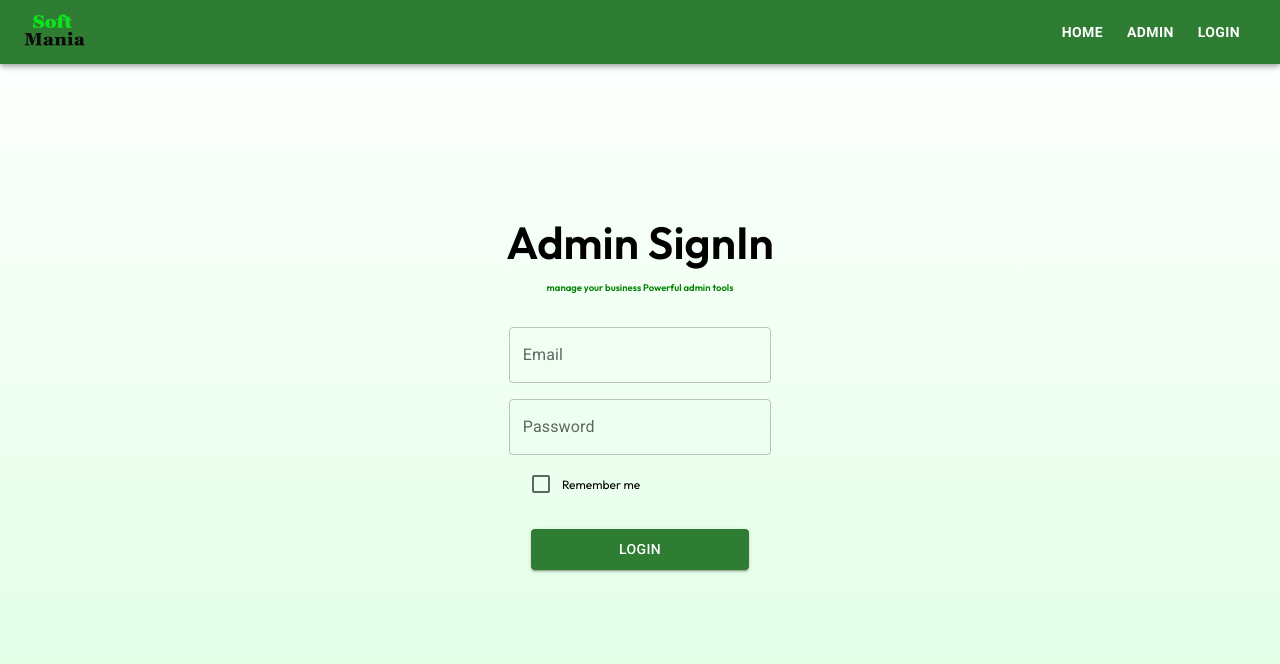
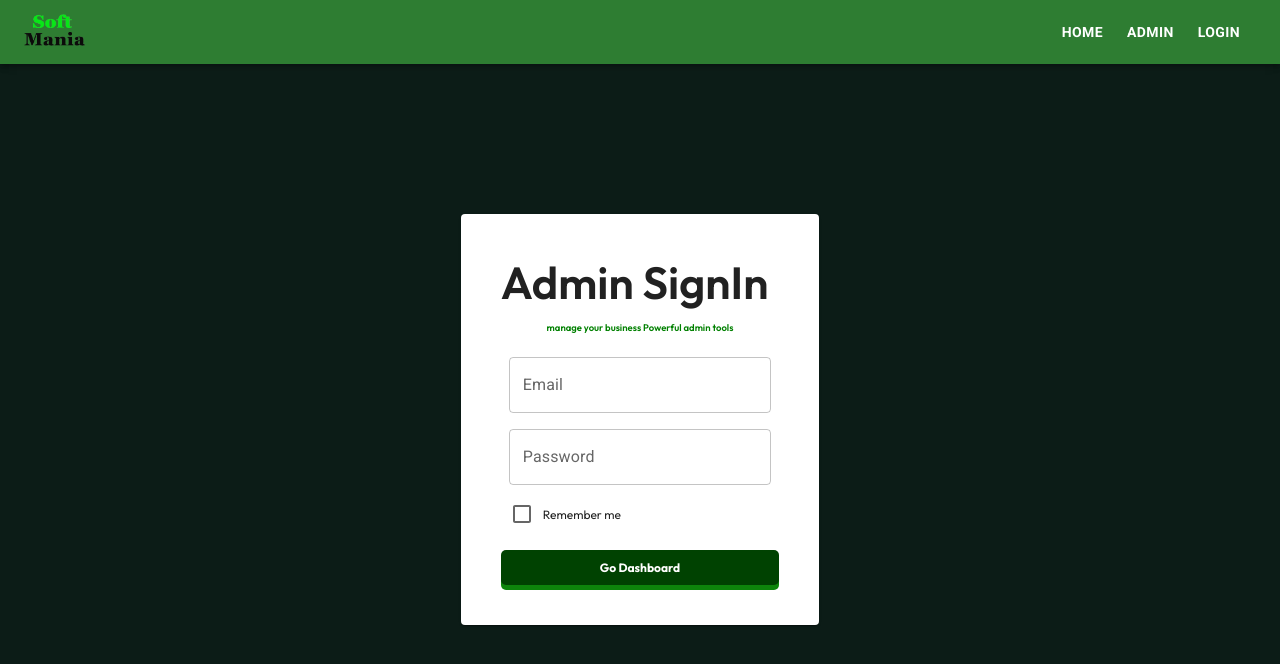
Before and after one commit to Kaliyappan1/Timesheet-Application-to-softmania, a React (Vite) app: page /admin in a window 1280 px wide. Shown: the top 664 px of the page. Built offline with nearby package versions, Linux system fonts and the light colour scheme.

Commit message:
admin page and button change and card added then bachgorund added in website

```diff
--- a/package.json
+++ b/package.json
@@ -24,7 +24,9 @@
     "react-dom": "^18.3.1",
     "react-pro-sidebar": "^1.1.0",
     "react-router-dom": "^6.24.0",
-    "router": "^1.3.8"
+    "react-tsparticles": "^2.12.2",
+    "router": "^1.3.8",
+    "tsparticles": "^3.5.0"
   },
   "devDependencies": {
     "@types/react": "^18.3.3",
--- a/src/Admin.jsx
+++ b/src/Admin.jsx
@@ -1,13 +1,15 @@
 import React from 'react'
 import "./assets/styles/Admin.css"
 import { Link } from 'react-router-dom'
-import { Box, Button, Checkbox, TextField } from '@mui/material'
+import { Box, Button, Card, Checkbox, TextField } from '@mui/material'
 
 function Admin() {
   return (
     <div className='admin'>
 
-        <h2 className="admin-headline">Admin SignIn</h2>
+    <Card sx={{p: 5}}>
+    <div className="admin-login-container">
+       <h2 className="admin-headline">Admin SignIn</h2>
         <h6 className="admin-subline ">manage your business Powerful admin tools</h6>
         <Box
           component="form"
@@ -38,13 +40,14 @@ function Admin() {
           <p className="admin-remember">Remember me</p>
 
         </div>
-        <Button
-          sx={{ pl: 11, pr: 11, pb: 1, pt: 1, mt: 3,mb:2 }}
-          variant="contained"
-          color="success"
-        >
-          Login
-        </Button>
+        <div className="admin-button">
+
+        <button class="button-33" role="button">Go Dashboard</button>
+
+        </div>
+
+       </div>
+    </Card>
 
     </div>
   )
--- a/src/App.jsx
+++ b/src/App.jsx
@@ -1,61 +1,14 @@
-import 'react'
-import { BrowserRouter, Route, Routes } from 'react-router-dom'
+import  'react'
 import './assets/styles/App.css'
-import Header from './Header'
-import Home from './Home'
-import Login from './Login'
-import Signup from './Signup'
-import Admin from './Admin'
-import Form from './Form'
-import AdminDashboard from './AdminDashboard'
-import AdminSidebar from './Sidebar'
+import Routing from './utiles/Routing'
 
 
 function App() {
 
   return (
-   <BrowserRouter>
-   <Routes>
-    <Route path='/' element={
-      <>
-      <Header/>
-      <Home/>
-      </>
-    } />
-    <Route path='/login' element={
-      <>
-      <Header/>
-      <Login/>
-      </>
-    } />
-    <Route path='/signup' element={
-      <>
-      <Header/>
-      <Signup/>
-      </>
-    } />
-    <Route path='/admin' element={
-      <>
-      <Header/>
-      <Admin/>
-      </>
-    } />
-    <Route path='/form' element={
-      <>
-      <Header/>
-      <Form/>
-      </>
-    } />
-    <Route path='/admin-dashboard' element={
-      <>
-      <Header/>
-      <AdminDashboard/>
-      </>
-    } />
-
-
-   </Routes>
-   </BrowserRouter>
+    <>
+    <Routing/>
+    </>
   )
 }
 
--- a/src/Home.jsx
+++ b/src/Home.jsx
@@ -18,7 +18,7 @@ function Home() {
             xl: 80,
 
           },
-          fontWeight: 550
+          fontWeight: 900
         }}
         variant="h2"
       >
@@ -35,7 +35,7 @@ function Home() {
             lg: 18,
             xl: 19,
           },
-          fontWeight: 400
+          fontWeight: 500
         }}
         variant="subtitle2"
       >
--- a/src/assets/styles/Admin.css
+++ b/src/assets/styles/Admin.css
@@ -14,12 +14,41 @@
     font-size:9.5px;
     color: green;
     font-weight: 600;
+    text-align: center;
 }
 .admin-custamized-space{
     display: flex;
     align-items: center;
-    margin-left: -120px ;
+
 }
 .admin-remember{
     font-size: 12px;
 }
+.admin-button{
+    display: flex;
+    justify-content: center;
+}
+
+.button-33 {
+    border: none;
+    outline: none;
+    width: 100%;
+    margin-top: 15px;
+    background-color: #004201;
+    padding: 10px 20px;
+    font-size: 12px;
+    font-weight: 700;
+    color: #fff;
+    border-radius: 5px;
+    transition: all ease 0.1s;
+    box-shadow: 0px 5px 0px 0px #0d840b;
+  }
+  .button-33:hover{
+    cursor: pointer;
+  }
+
+  .button-33:active {
+    transform: translateY(5px);
+    box-shadow: 0px 0px 0px 0px #a29bfe;
+
+  }
--- a/src/assets/styles/index.css
+++ b/src/assets/styles/index.css
@@ -1,6 +1,9 @@
 body{
-    background-image: linear-gradient(to top, rgba(199, 255, 208, 0.595) , rgba(255, 255, 255, 0));
+    /* background-image: linear-gradient(to top, rgba(199, 255, 208, 0.595) , rgba(255, 255, 255, 0)); */
     height: 100%;
     background-repeat: no-repeat;
     background-attachment: fixed;
+    background-color: #0C1C17;
+    color: white;
+
 }
--- /dev/null
+++ b/src/utiles/Routing.jsx
@@ -0,0 +1,74 @@
+import React from "react";
+import { BrowserRouter, Route, Routes } from "react-router-dom";
+import Header from "../Header";
+import Home from "../Home";
+import Login from "../Login";
+import Signup from "../Signup";
+import Admin from "../Admin";
+import Form from "../Form";
+import AdminDashboard from "../AdminDashboard";
+
+function Routing() {
+  return (
+    <BrowserRouter>
+      <Routes>
+        <Route
+          path="/"
+          element={
+            <>
+              <Header />
+              <Home />
+            </>
+          }
+        />
+        <Route
+          path="/login"
+          element={
+            <>
+              <Header />
+              <Login />
+            </>
+          }
+        />
+        <Route
+          path="/signup"
+          element={
+            <>
+              <Header />
+              <Signup />
+            </>
+          }
+        />
+        <Route
+          path="/admin"
+          element={
+            <>
+              <Header />
+              <Admin />
+            </>
+          }
+        />
+        <Route
+          path="/form"
+          element={
+            <>
+              <Header />
+              <Form />
+            </>
+          }
+        />
+        <Route
+          path="/admin-dashboard"
+          element={
+            <>
+              <Header />
+              <AdminDashboard />
+            </>
+          }
+        />
+      </Routes>
+    </BrowserRouter>
+  );
+}
+
+export default Routing;
```
Also changed, not shown: src/components/Particle.jsx (added), 1 other file (tests, documents, lock files or other folders).
